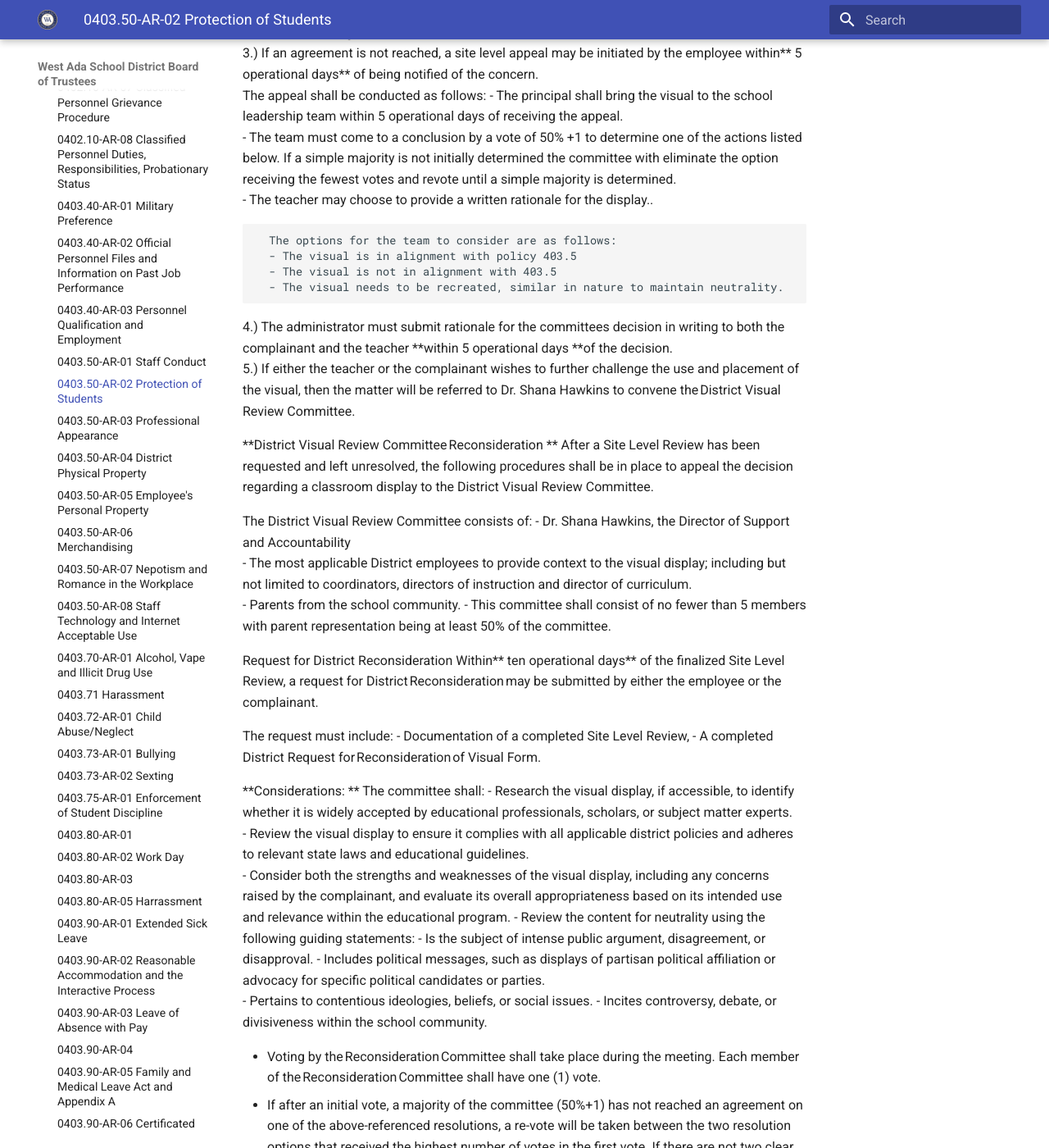
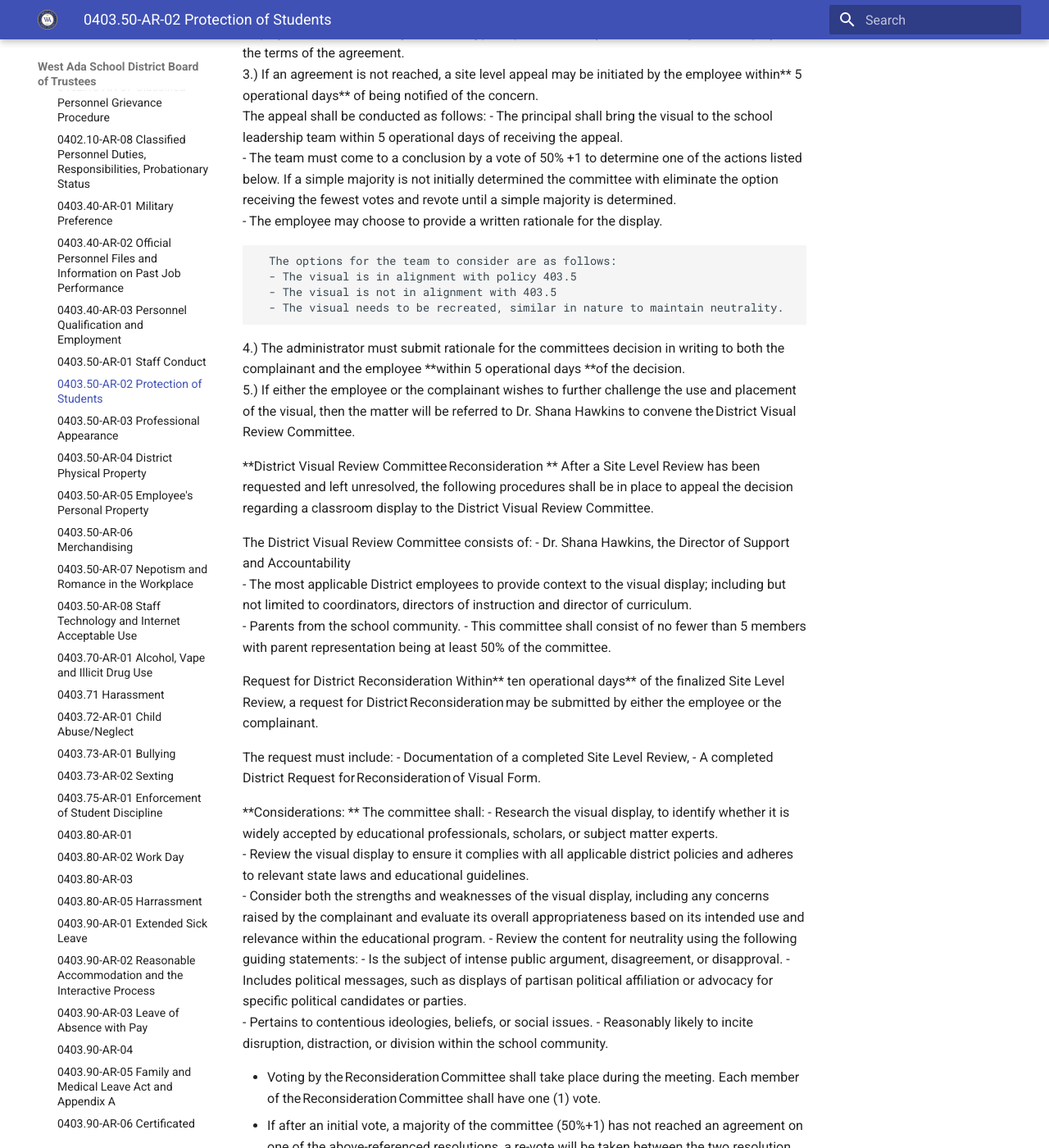
Before and after one commit to westada/section-400-hr-policy-review, an MkDocs documentation site: the page built from docs/regulations/0400-Staff/0403.50-AR-02.md, in a window 1280 px wide and 1400 px high, scrolled down 492 px. Shown: the whole window at 82% size. Built offline with MkDocs 1.6.1 and Material for MkDocs 9.7.7, drawn with Linux system fonts in a browser that asks for light colours; some of the changed text lies outside the part shown.

Commit message:
Update 0403.50-AR-02.md

```diff
--- a/docs/regulations/0400-Staff/0403.50-AR-02.md
+++ b/docs/regulations/0400-Staff/0403.50-AR-02.md
@@ -7,7 +7,7 @@ title: 0403.50-AR-02 Protection of Students
 The Superintendent has the responsibility and authority over all school visual displays, ensuring that the materials contained within their schools are in alignment with the provisions in Idaho Code 33-143.  The following procedures shall be used to appeal the determination of the neutral nature of a display.
 
 **Site Level Review **
-A school receiving a concern from a parent/guardian of an enrolled student, District employee or current student regarding a school display, will first try to resolve the issue at the building/site level. To avoid classroom disruption, the display in question will remain in place during the site level review.
+A school receiving a concern from a parent/guardian of an enrolled student, District employee or current student regarding a school display, will first try to resolve the issue at the building/site level. I accordance with policy 203.03 complaints and grievances should be handled as close to their origin as possible.  To avoid classroom disruption, the display in question will remain in place during the site level review.
 
 In such instances, the following procedures shall apply:
   1.) In an informal meeting, the building principal or designee, along with the affected employee shall discuss the specific concerns observed in the classroom display.
@@ -16,15 +16,15 @@ In such instances, the following procedures shall apply:
       The appeal shall be conducted as follows:
         - The principal shall bring the visual to the school leadership team within 5 operational days of receiving the appeal.
         - The team must come to a conclusion by a vote of 50% +1 to determine one of the actions listed below.  If a simple majority is not initially determined the committee with eliminate the option receiving the fewest votes and revote until a simple majority is determined.
-        - The teacher may choose to provide a written rationale for the display..
+        - The employee may choose to provide a written rationale for the display.
 
       The options for the team to consider are as follows:
       - The visual is in alignment with policy 403.5
       - The visual is not in alignment with 403.5
       - The visual needs to be recreated, similar in nature to maintain neutrality.
 
-  4.) The administrator must submit rationale for the committees decision in writing to both the complainant and the teacher **within 5 operational days **of the decision.
-  5.) If either the teacher or the complainant wishes to further challenge the use and placement of the visual, then the matter will be referred to Dr. Shana Hawkins to convene the District Visual Review Committee.
+  4.) The administrator must submit rationale for the committees decision in writing to both the complainant and the employee **within 5 operational days **of the decision.
+  5.) If either the employee or the complainant wishes to further challenge the use and placement of the visual, then the matter will be referred to Dr. Shana Hawkins to convene the District Visual Review Committee.
 
 **District Visual Review Committee Reconsideration **
 After a Site Level Review has been requested and left unresolved, the following procedures shall be in place to appeal the decision regarding a classroom display to the District Visual Review Committee.
@@ -44,14 +44,14 @@ The request must include:
 
 **Considerations: **
 The committee shall:
-- Research the visual display, if accessible, to identify whether it is widely accepted by educational professionals, scholars, or subject matter experts.
+- Research the visual display, to identify whether it is widely accepted by educational professionals, scholars, or subject matter experts.
 - Review the visual display to ensure it complies with all applicable district policies and adheres to relevant state laws and educational guidelines.
-- Consider both the strengths and weaknesses of the visual display, including any concerns raised by the complainant, and evaluate its overall appropriateness based on its intended use and relevance within the educational program.
+- Consider both the strengths and weaknesses of the visual display, including any concerns raised by the complainant and evaluate its overall appropriateness based on its intended use and relevance within the educational program.
 - Review the content for neutrality using the following guiding statements:
   - Is the subject of intense public argument, disagreement, or disapproval.
   - Includes political messages, such as displays of partisan political affiliation or advocacy for specific political candidates or parties.
   - Pertains to contentious ideologies, beliefs, or social issues.
-  - Incites controversy, debate, or divisiveness within the school community.
+  - Reasonably likely to incite disruption, distraction, or division within the school community.
 
 - Voting by the Reconsideration Committee shall take place during the meeting. Each member of the Reconsideration Committee shall have one (1) vote.
 - If after an initial vote, a majority of the committee (50%+1) has not reached an agreement on one of the above-referenced resolutions, a re-vote will be taken between the two resolution options that received the highest number of votes in the first vote. If there are not two clear resolution options that have received the highest number of votes, a re-vote will take place at the discretion of the District Superintendent or Designee, until there is a majority of votes. The decision will be made within the scope of the complaint and will include one of the following:
```
